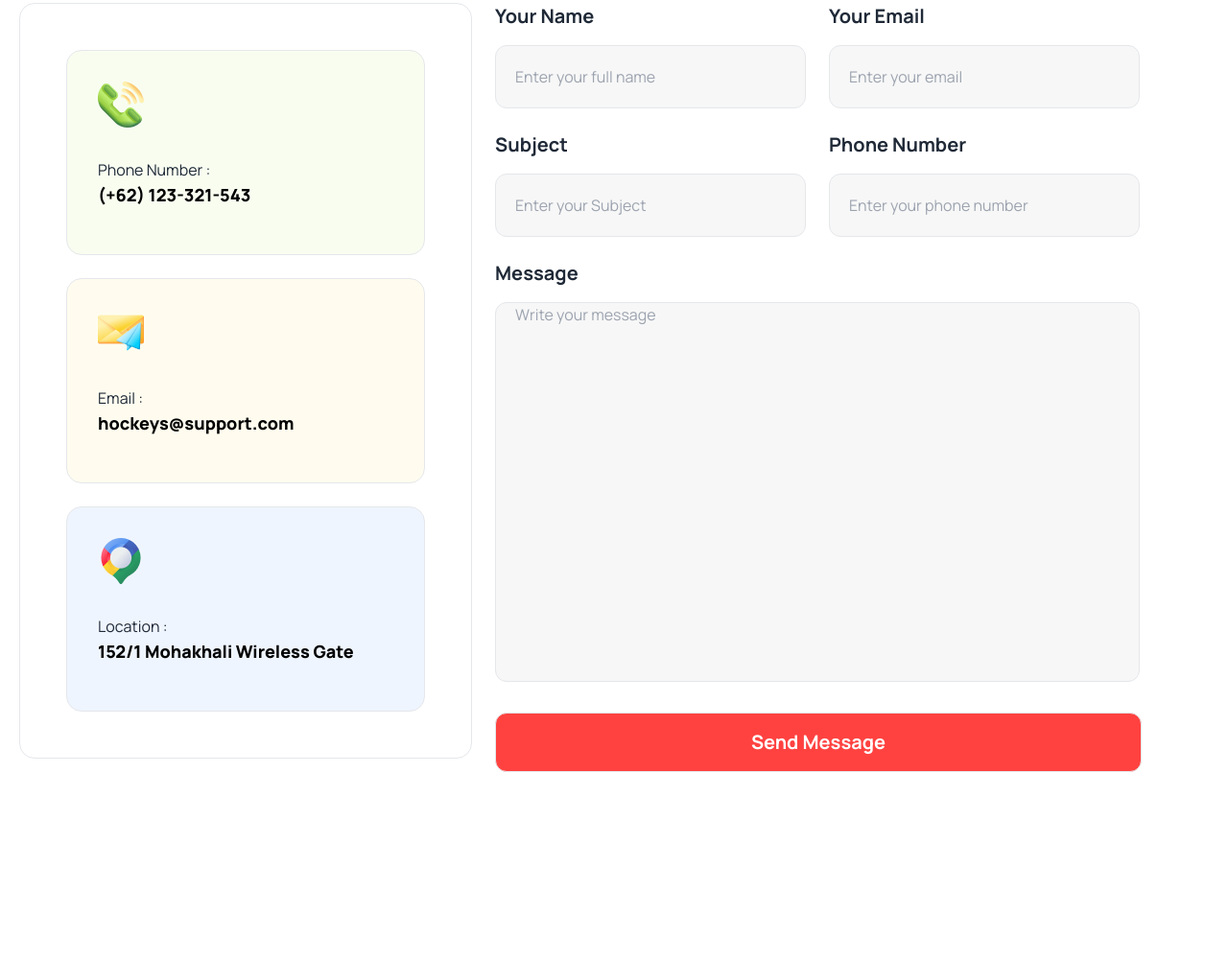
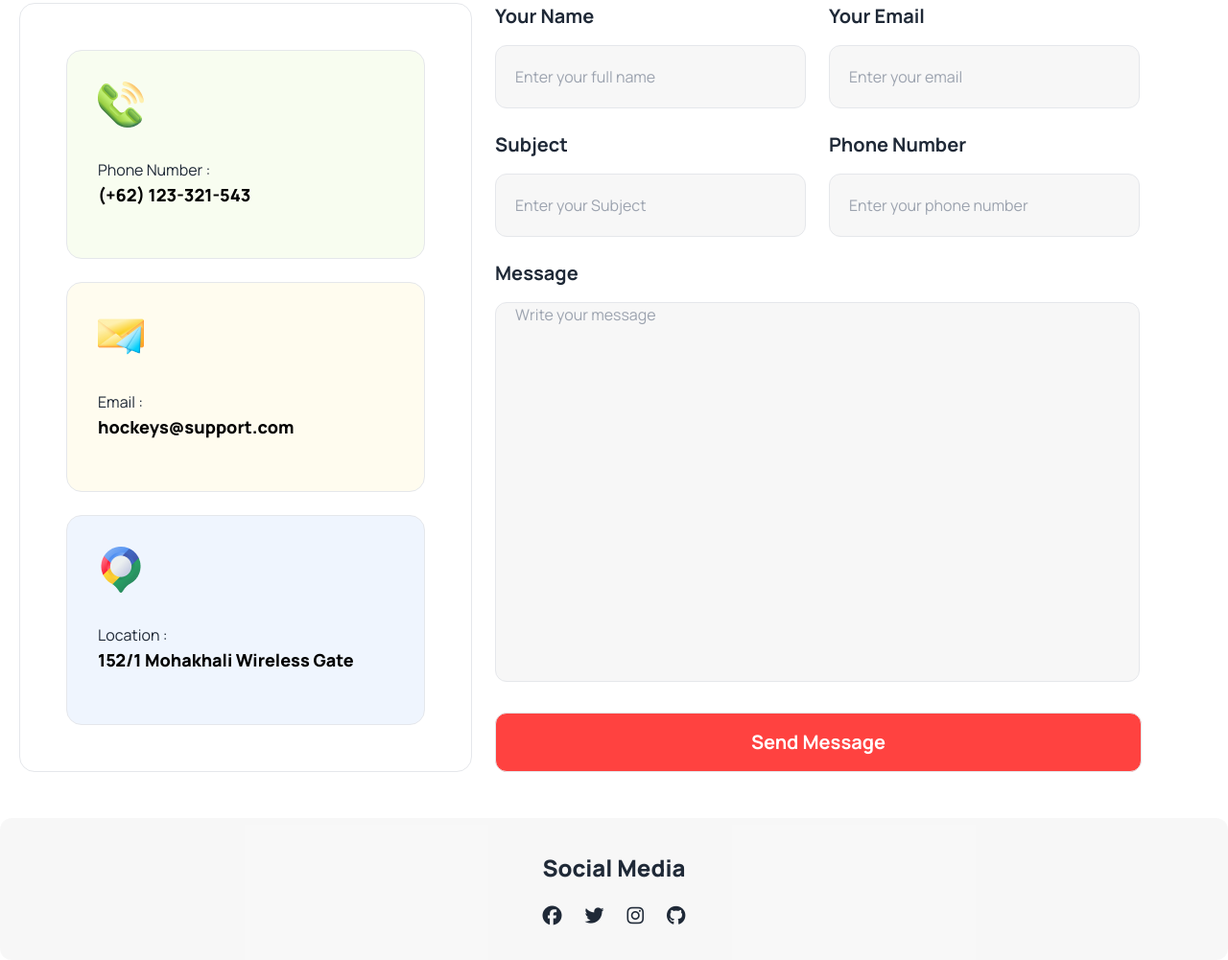
Before and after one commit to MimChowdhury66/third-assignment, a plain HTML site: page index.html in a window 1280 px wide. Shown: the part 4729-5730 px from the top of the page at 96% size. Before the commit the page ends 5534 px from the top, so only its background shows below. Drawn offline with nearby package versions, Linux system fonts and the light colour scheme.

Commit message:
social-add

```diff
--- a/index.html
+++ b/index.html
@@ -1130,7 +1130,7 @@
         </div>
 
         <!-- input area -->
-        <div class="grid h-0">
+        <div class="grid ">
           <!-- first row -->
           <div
             class="grid lg:flex gap-6 ">
@@ -1208,7 +1208,17 @@
 
       </div>
 
+<!-- Social media section -->
 
+  <div class="mx-auto mt-12 grid justify-center gap-6 bg-[#13131808] rounded-xl w-[335px] h-[140px] lg:w-full lg:h-full">
+  <h1 class="text-center text-2xl font-extrabold pt-9">Social Media</h1>
+  <div class="flex gap-6 text-xl pb-9">
+    <i class="fa-brands fa-facebook"></i>
+    <i class="fa-brands fa-twitter"></i>
+    <i class="fa-brands fa-instagram"></i>
+    <i class="fa-brands fa-github"></i>
+  </div>
+</div>
 
     </div>
 
@@ -1216,6 +1226,8 @@
 
 
   </main>
+
+
   <footer>
 
   </footer>
```
